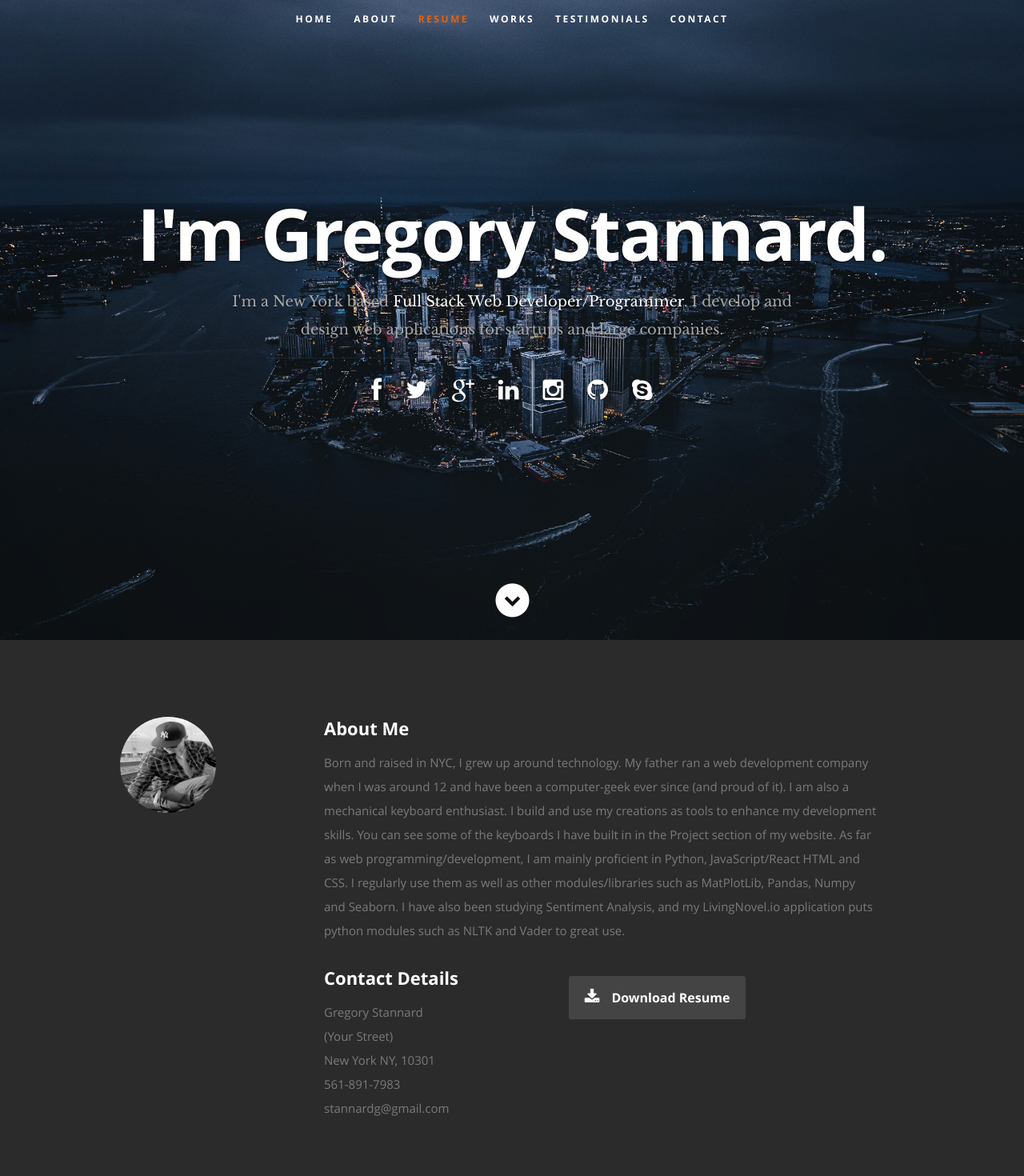
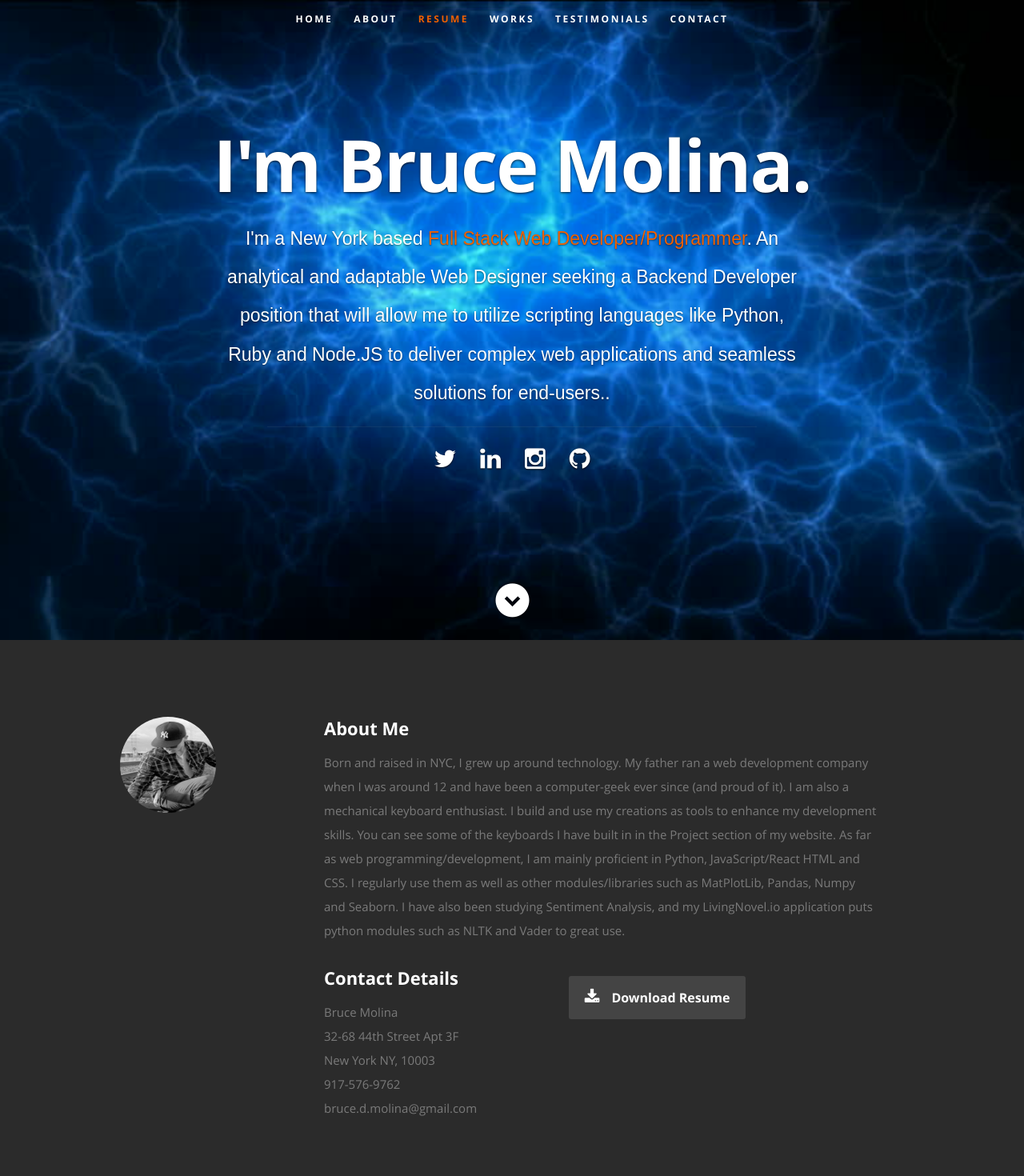
Before and after one commit to brucemolinanyc/Resume, a React (Create React App) app in the folder resume/: page / in a window 1280 px wide. Shown: the top 1470 px of the page at 80% size. Built offline with nearby package versions, Linux system fonts and the light colour scheme.

Commit message:
updated resume background and copy

```diff
--- a/resume/public/css/layout.css
+++ b/resume/public/css/layout.css
@@ -65,15 +65,15 @@ header .banner-text h1 {
    text-shadow: 0px 1px 3px rgba(0, 0, 0, .8);
 }
 header .banner-text h3 {
-   font: 18px/1.9em 'librebaskerville-regular', serif;
-   color: #A8A8A8;
+   font: 23px/2.1em arial, serif;
+   color: #fff;
    margin: 0 auto;
    width: 70%;
    text-shadow: 0px 1px 2px rgba(0, 0, 0, .5);
 }
 header .banner-text h3 span,
 header .banner-text h3 a {
-   color: #fff;
+   color: #F06000;
 }
 header .banner-text hr {
    width: 60%;
--- a/resume/public/resumeData.json
+++ b/resume/public/resumeData.json
@@ -1,56 +1,41 @@
 {
   "main": {
-    "name":"Gregory Stannard",
+    "name":"Bruce Molina",
     "occupation":"Full Stack Web Developer/Programmer",
-    "description":"I develop and design web applications for startups and large companies",
+    "description":"An analytical and adaptable Web Designer seeking a Backend Developer position that will allow me to utilize scripting languages like Python, Ruby and Node.JS to deliver complex web applications and seamless solutions for end-users.",
     "image":"profilepic.jpg",
     "bio":"Born and raised in NYC, I grew up around technology.  My father ran a web development company when I was around 12 and have been a computer-geek ever since (and proud of it).  I am also a mechanical keyboard enthusiast.  I build and use my creations as tools to enhance my development skills.  You can see some of the keyboards I have built in in the Project section of my website.  As far as web programming/development, I am mainly proficient in Python, JavaScript/React HTML and CSS.  I regularly use them as well as other modules/libraries such as MatPlotLib, Pandas, Numpy and Seaborn.  I have also been studying Sentiment Analysis, and my LivingNovel.io application puts python modules such as NLTK and Vader to great use.",
     "contactmessage":"Here is where you should write your message to readers to have them get in contact with you.",
-    "email": "stannardg@gmail.com",
-    "phone": "561-891-7983",
+    "email": "bruce.d.molina@gmail.com",
+    "phone": "917-576-9762",
     "address":{
-      "street":"(Your Street)",
+      "street":"32-68 44th Street Apt 3F",
       "city":"New York",
       "state":"NY",
-      "zip": "10301"
+      "zip": "10003"
     },
     "website": "http://www.gregstannard.com",
     "resumedownload":"http://gregstannard.com",
     "social":[
-      {
-        "name":"facebook",
-        "url":"http://facebook.com/Gregory9000",
-        "className":"fa fa-facebook"
-      },
       {
         "name":"twitter",
         "url":"http://twitter.com",
         "className":"fa fa-twitter"
       },
       {
-        "name":"google-plus",
-        "url":"",
-        "className":"fa fa-google-plus"
-      },
-      {
         "name":"linkedin",
-        "url":"https://www.linkedin.com/in/gregory-stannard",
+        "url":"https://www.linkedin.com/in/brucemolina",
         "className":"fa fa-linkedin"
       },
       {
         "name":"instagram",
-        "url":"",
+        "url":"https://www.instagram.com/bruce_molina/",
         "className":"fa fa-instagram"
       },
       {
         "name":"github",
-        "url":"https://github.com/Allegedly-Gregory",
+        "url":"https://github.com/brucemolinanyc",
         "className":"fa fa-github"
-      },
-      {
-        "name":"skype",
-        "url":"",
-        "className":"fa fa-skype"
       }
     ]
   },
--- a/resume/src/Components/Header.js
+++ b/resume/src/Components/Header.js
@@ -35,7 +35,7 @@ class Header extends Component {
       <div className="row banner">
          <div className="banner-text">
             <h1 className="responsive-headline">I'm {name}.</h1>
-            <h3>I'm a {city} based <span>{occupation}</span>. {description}.</h3>
+            <strong><h3>I'm a {city} based <span>{occupation}</span>. {description}.</h3></strong>
             <hr />
             <ul className="social">
                {networks}
```
Also changed, not shown: resume/public/images/header-background.jpg, 1 other file (tests, documents, lock files or other folders).
